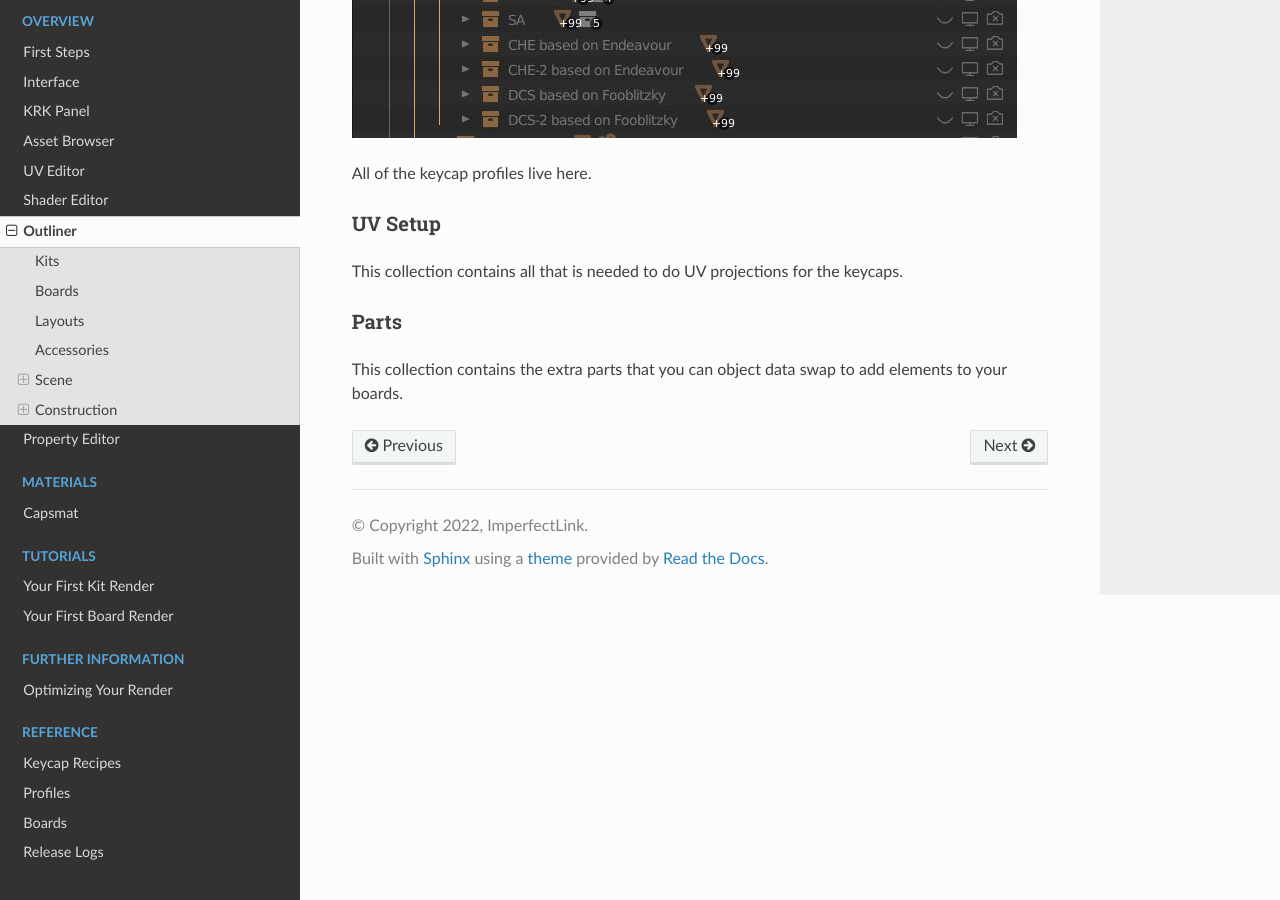
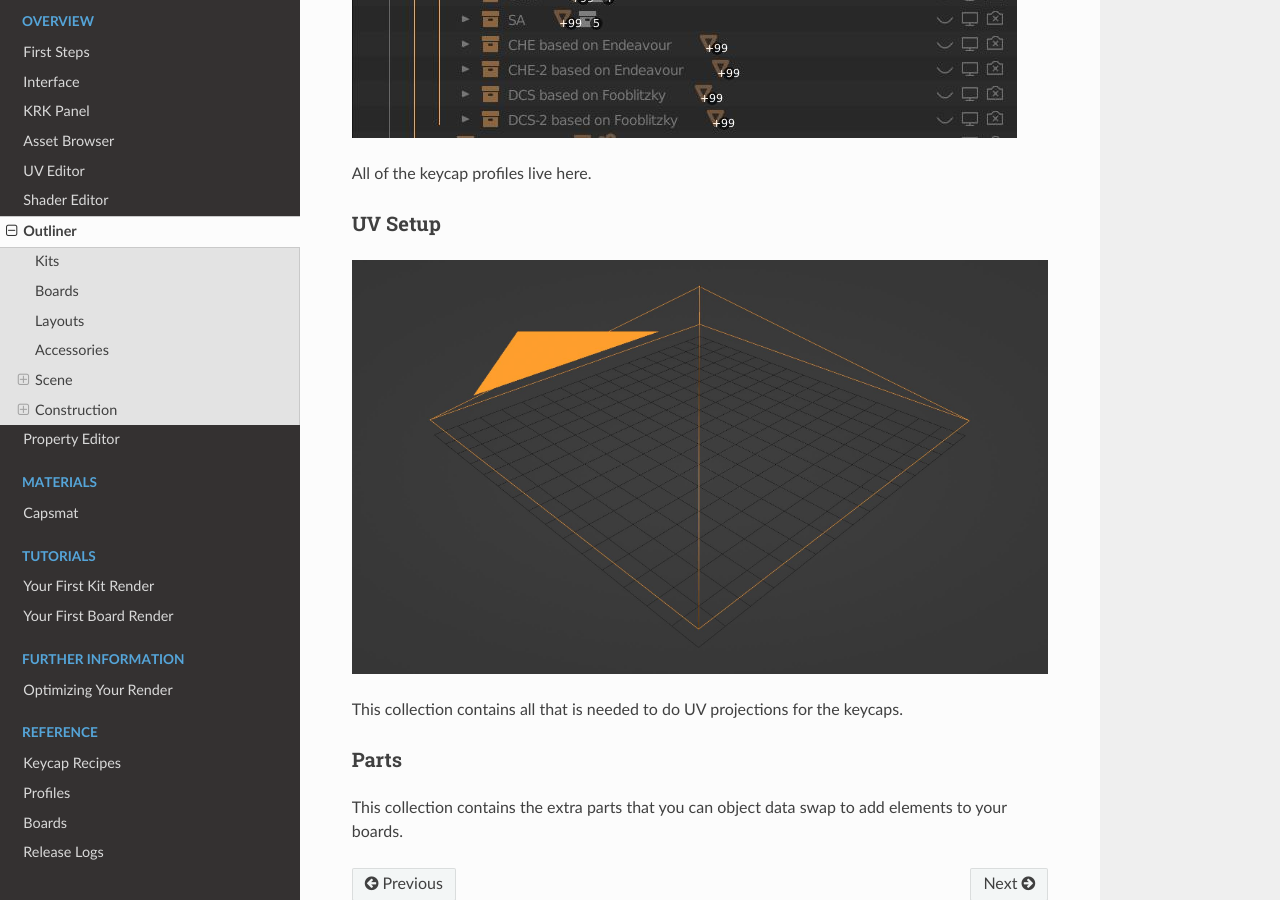
Before and after one commit to imperfectlink/KeyboardRenderKit, a Sphinx documentation site: the page built from docs/source/outliner.rst, in a window 1280 px wide and 900 px high, scrolled down 4904 px. Built offline with Sphinx 7.4.7 and the Read the Docs theme 2.0.0, drawn with Linux system fonts in a browser that asks for light colours.

Commit message:
Update outliner.rst

```diff
--- a/docs/source/outliner.rst
+++ b/docs/source/outliner.rst
@@ -66,6 +66,9 @@
 
 UV Setup
 ----
+
+.. image:: img/UVSetup.jpg
+
 This collection contains all that is needed to do UV projections for the keycaps.
 
 Parts
```
